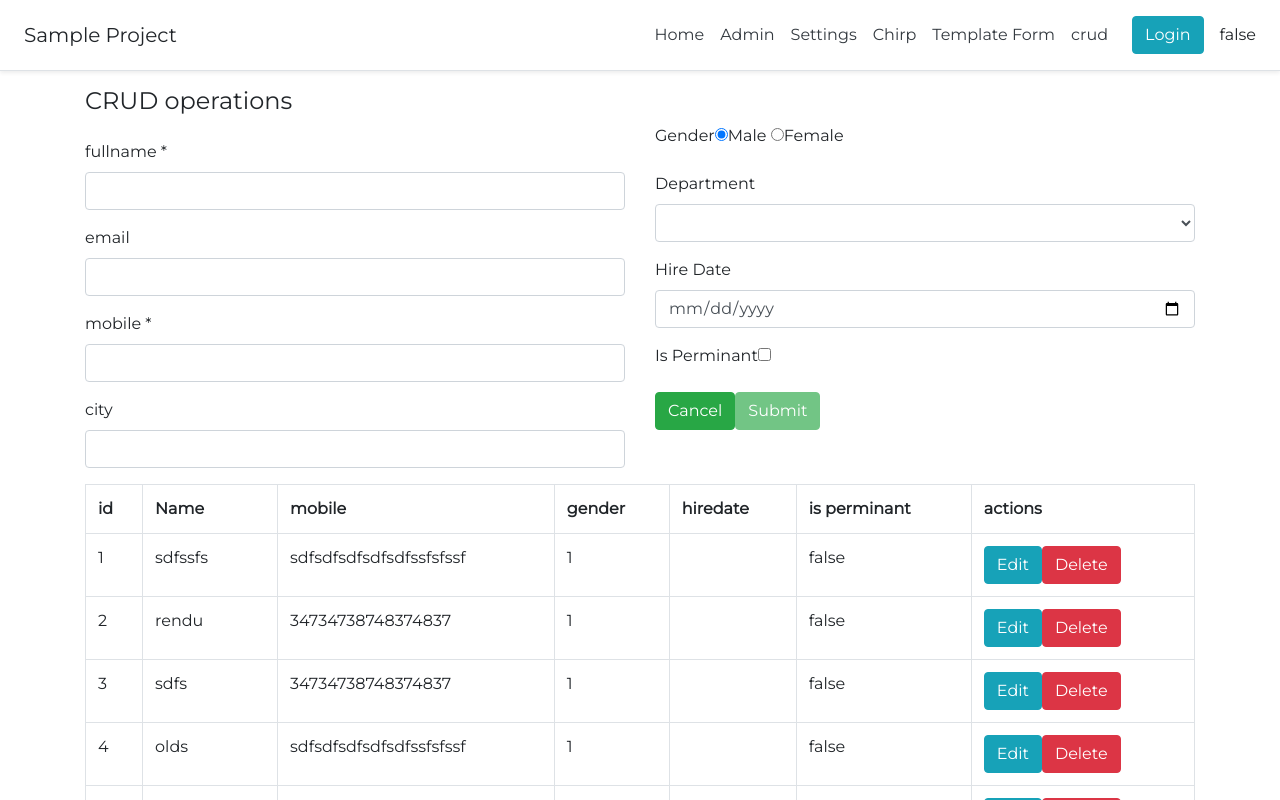
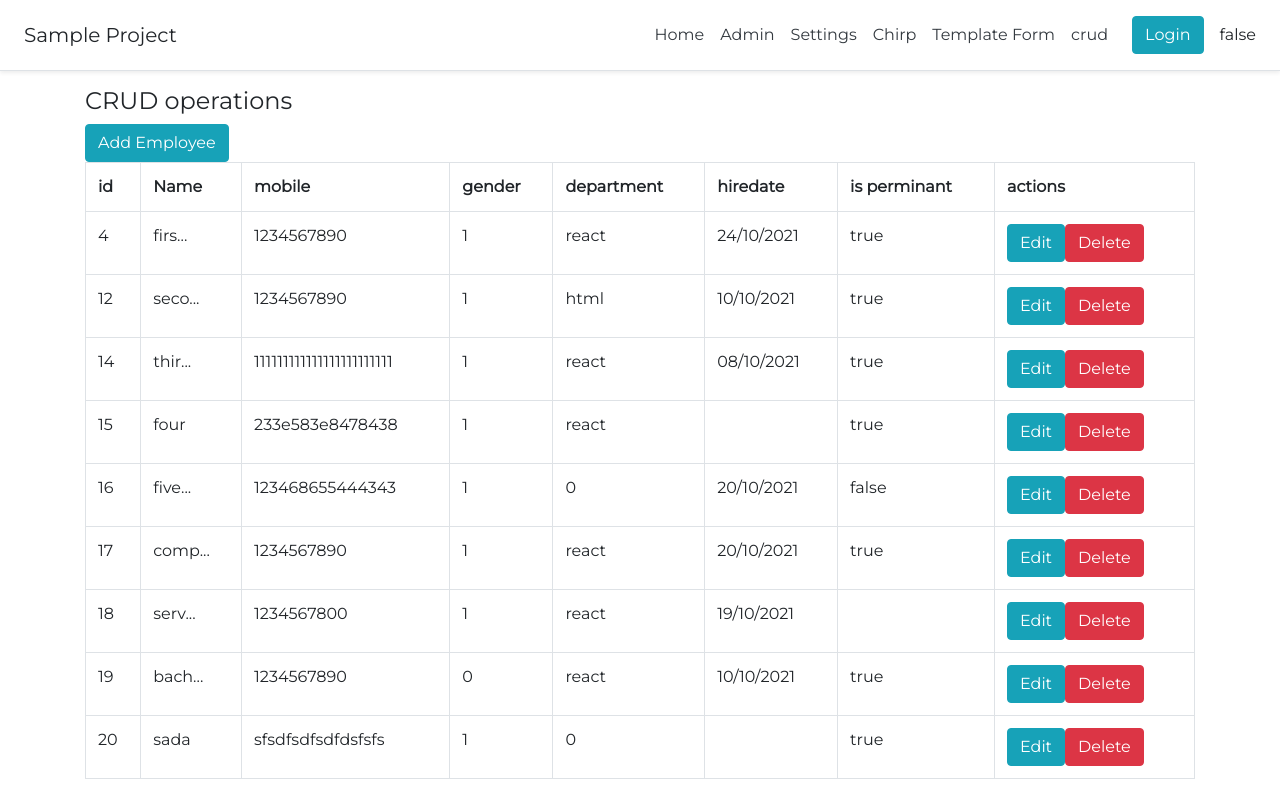
Before and after one commit to SadaDesigner/POC-Project, an Angular app: page /mycrud in a window 1280 px wide. Shown: the top 800 px of the page. Built offline with nearby package versions, Linux system fonts and the light colour scheme; data requests are answered from the project's data file.

Commit message:
crud basic issues fixed

```diff
--- a/db.json
+++ b/db.json
@@ -2,111 +2,111 @@
   "employees": [
     {
       "key": null,
-      "fullname": "sdfssfs",
-      "email": "ds@sa.com",
-      "mobile": "sdfsdfsdfsdfsdfssfsfssf",
+      "fullname": "firstss",
+      "email": "ssf@gmail.cm",
+      "mobile": "1234567890",
+      "city": "hyderabad",
+      "gender": "1",
+      "department": "react",
+      "hireDate": "2021-10-24",
+      "isPerminant": true,
+      "id": 4
+    },
+    {
+      "key": null,
+      "fullname": "second one",
+      "email": "sada@sada.comse",
+      "mobile": "1234567890",
+      "city": "hyderabad",
+      "gender": "1",
+      "department": "html",
+      "hireDate": "2021-10-10",
+      "isPerminant": true,
+      "id": 12
+    },
+    {
+      "key": null,
+      "fullname": "third",
+      "email": "dfdg@sdfs.cm",
+      "mobile": "111111111111111111111111",
+      "city": "hyderabadd",
+      "gender": "1",
+      "department": "react",
+      "hireDate": "2021-10-08",
+      "isPerminant": true,
+      "id": 14
+    },
+    {
+      "key": null,
+      "fullname": "four",
+      "email": "sdfs@sdggsa.com",
+      "mobile": "233e583e8478438",
+      "city": "",
+      "gender": "1",
+      "department": "react",
+      "hireDate": "",
+      "isPerminant": true,
+      "id": 15
+    },
+    {
+      "key": null,
+      "fullname": "fives",
+      "email": "sdfs@sfsdfs.com",
+      "mobile": "123468655444343",
+      "city": "",
+      "gender": "1",
+      "department": 0,
+      "hireDate": "2021-10-20",
+      "isPerminant": false,
+      "id": 16
+    },
+    {
+      "key": null,
+      "fullname": "component",
+      "email": "sdfsd@SS.COM",
+      "mobile": "1234567890",
+      "city": "HDERBAD",
+      "gender": "1",
+      "department": "react",
+      "hireDate": "2021-10-20",
+      "isPerminant": true,
+      "id": 17
+    },
+    {
+      "key": null,
+      "fullname": "service",
+      "email": "service@service.com",
+      "mobile": "1234567800",
+      "city": "dsfsd",
+      "gender": "1",
+      "department": "react",
+      "hireDate": "2021-10-19",
+      "isPerminant": null,
+      "id": 18
+    },
+    {
+      "key": null,
+      "fullname": "bachu",
+      "email": "bachu@gmail.com",
+      "mobile": "1234567890",
+      "city": "hyderabad",
+      "gender": "0",
+      "department": "react",
+      "hireDate": "2021-10-10",
+      "isPerminant": true,
+      "id": 19
+    },
+    {
+      "key": null,
+      "fullname": "sada",
+      "email": "safa@safs.com",
+      "mobile": "sfsdfsdfsdfdsfsfs",
       "city": "",
       "gender": "1",
       "department": 0,
       "hireDate": "",
-      "isPerminant": false,
-      "id": 1
-    },
-    {
-      "key": null,
-      "fullname": "rendu",
-      "email": "sdfs@sdfs.com",
-      "mobile": "34734738748374837",
-      "city": "",
-      "gender": "1",
-      "department": 0,
-      "hireDate": "",
-      "isPerminant": false,
-      "id": 2
-    },
-    {
-      "key": null,
-      "fullname": "sdfs",
-      "email": "sdfs@sdfs.com",
-      "mobile": "34734738748374837",
-      "city": "",
-      "gender": "1",
-      "department": 0,
-      "hireDate": "",
-      "isPerminant": false,
-      "id": 3
-    },
-    {
-      "key": null,
-      "fullname": "olds",
-      "email": "ds@sa.com",
-      "mobile": "sdfsdfsdfsdfsdfssfsfssf",
-      "city": "",
-      "gender": "1",
-      "department": 0,
-      "hireDate": "",
-      "isPerminant": false,
-      "id": 4
-    },
-    {
-      "key": null,
-      "fullname": "sdfssfs",
-      "email": "ds@sa.com",
-      "mobile": "sdfsdfsdfsdfsdfssfsfssf",
-      "city": "s",
-      "gender": "1",
-      "department": 0,
-      "hireDate": "",
-      "isPerminant": false,
-      "id": 5
-    },
-    {
-      "key": null,
-      "fullname": "old",
-      "email": "ds@sa.com",
-      "mobile": "sdfsdfsdfsdfsdfssfsfssf",
-      "city": "",
-      "gender": "1",
-      "department": 0,
-      "hireDate": "",
-      "isPerminant": false,
-      "id": 7
-    },
-    {
-      "key": null,
-      "fullname": "server",
-      "email": "ds@sa.com",
-      "mobile": "sdfsdfsdfsdfsdfssfsfssf",
-      "city": "s",
-      "gender": "1",
-      "department": 0,
-      "hireDate": "",
-      "isPerminant": false,
-      "id": 9
-    },
-    {
-      "key": null,
-      "fullname": "sada",
-      "email": "ds@sa.com",
-      "mobile": "sdfsdfsdfsdfsdfssfsfssf",
-      "city": "",
-      "gender": "1",
-      "department": 0,
-      "hireDate": "",
-      "isPerminant": false,
-      "id": 10
-    },
-    {
-      "key": null,
-      "fullname": "sada edit",
-      "email": "ds@sa.com",
-      "mobile": "sdfsdfsdfsdfsdfssfsfssf",
-      "city": "",
-      "gender": "1",
-      "department": 0,
-      "hireDate": "",
-      "isPerminant": false,
-      "id": 11
+      "isPerminant": true,
+      "id": 20
     }
   ]
 }
--- a/package.json
+++ b/package.json
@@ -3,7 +3,7 @@
   "version": "0.0.0",
   "scripts": {
     "ng": "ng",
-    "start": "ng serve",
+    "start": "ng serve | json-server --watch db.json",
     "build": "ng build",
     "test": "ng test",
     "lint": "ng lint",
--- a/src/app/app-routing.module.ts
+++ b/src/app/app-routing.module.ts
@@ -9,6 +9,7 @@ import { NotfoundComponent } from './notfound/notfound.component';
 import { TemplateformComponent } from './templateform/templateform.component';
 import { myGuard } from './guards/myguard.service';
 import { CrudComponent } from './crud/crud.component';
+import { EmployeeComponent } from './crud/employee/employee.component';
 
 const routes: Routes = [
   {path : '', redirectTo: '/dashboard', pathMatch: 'full'},
@@ -21,6 +22,7 @@ const routes: Routes = [
   {path:  'not-found', component: NotfoundComponent },
   {path: 'template-form', component: TemplateformComponent},
   {path: 'mycrud', component:CrudComponent},
+  {path: 'addemployee', component: EmployeeComponent},
   {path:  '**', redirectTo: 'not-found'}
 
 
--- a/src/app/app.module.ts
+++ b/src/app/app.module.ts
@@ -23,6 +23,7 @@ import { gridFilter } from './cpipe/gridfilter.pipe';
 import { CrudComponent } from './crud/crud.component';
 import { EmployeeComponent } from './crud/employee/employee.component';
 import { CrudserviceService } from './crudservice.service';
+import { filterPipe } from './crud/filterpipe.pipe.'
 
 
 
@@ -44,7 +45,8 @@ import { CrudserviceService } from './crudservice.service';
     TruncatePipe,
     gridFilter,
     CrudComponent,
-    EmployeeComponent
+    EmployeeComponent,
+    filterPipe
 
 
   ],
--- a/src/app/crud/crud.component.html
+++ b/src/app/crud/crud.component.html
@@ -1,6 +1,8 @@
 <h4>CRUD operations</h4>
+<!--
+<app-employee [employeelist] ="employeelist"></app-employee> -->
 
-<app-employee [employeelist] ="employeelist"></app-employee>
+<button class="btn btn-info" routerLink="/addemployee" (click)="gotoAddEmployee()">Add Employee</button>
 
 <table class="table table-bordered">
   <tr>
@@ -8,18 +10,21 @@
     <th>Name</th>
     <th>mobile</th>
     <th>gender</th>
+    <th>department</th>
     <th>hiredate</th>
     <th>is perminant</th>
     <th>actions</th>
   </tr>
   <tr *ngFor="let employee of employeelist">
       <td>{{employee.id}}</td>
-    <td>{{employee.fullname}}</td>
+    <td>{{employee.fullname | filterPipe:4}}</td>
     <td>{{employee.mobile}}</td>
     <td>{{employee.gender}}</td>
-    <td>{{employee.hiredata}}</td>
+    <td>{{employee.department}}</td>
+    <td>{{employee.hireDate | date: 'dd/MM/yyyy'}}</td>
     <td>{{employee.isPerminant}}</td>
     <td>    <button class="btn btn-info" (click)="editEmpoyee(employee.id, employee)">Edit</button>
         <button class="btn btn-danger" (click)="deleteEmployee(employee.id)">Delete</button></td>
   </tr>
+
 </table>
--- a/src/app/crud/crud.component.ts
+++ b/src/app/crud/crud.component.ts
@@ -1,5 +1,6 @@
 import { ThrowStmt } from '@angular/compiler';
 import { Component, OnInit } from '@angular/core';
+import { Router } from '@angular/router';
 import { CrudserviceService } from '../crudservice.service';
 
 @Component({
@@ -9,7 +10,7 @@ import { CrudserviceService } from '../crudservice.service';
 })
 export class CrudComponent implements OnInit {
 
-  constructor(public cs:CrudserviceService) { }
+  constructor(public cs:CrudserviceService, private route:Router) { }
 employeelist :any;
 
 
@@ -31,6 +32,11 @@ employeelist :any;
 
   editEmpoyee(cuserid, cuser) {
     this.cs.editMode = true;
+    this.cs.editMode = true;
+    this.route.navigate(['/addemployee'])
+    this.cs.getCobjId = cuserid;  //sending current id through cuserid parameter to the service
+
+
       this.cs.prepopulatevalues(cuserid, cuser)
 
 
@@ -40,6 +46,11 @@ employeelist :any;
     // })
   }
 
+
+  gotoAddEmployee() {
+    this.cs.editMode = false;
+  }
+
   ngOnInit(): void {
 
     this.getEmployees()
--- a/src/app/crud/employee/employee.component.html
+++ b/src/app/crud/employee/employee.component.html
@@ -1,5 +1,7 @@
 <form action="" [formGroup]="cs.form" (submit)="formSubmit(cs.form.value)">
-
+<div class="row">
+    <div class="col-12"><h3 [hidden]="cs.editMode">Add Employee</h3> <h3 [hidden]="!cs.editMode">Edit Employee</h3></div>
+</div>
     <div class="row">
         <div class="col-6">
             <div class="form-group">
@@ -42,7 +44,7 @@
             <div class="form-group">
                 <label for="">Department</label>
                <select name="" id="" class="form-control" formControlName="department">
-                   <option value="{{dep.id}}" *ngFor="let dep of cs.departments">{{dep.name}}</option>
+                   <option value="{{dep.name}}" *ngFor="let dep of cs.departments">{{dep.name}}</option>
                </select>
 
 
@@ -64,9 +66,11 @@
 
             <div class="row">
                 <div class="col">
-                    <button (click)="onClick()" class="btn btn-success">Cancel</button>
-                    <button [hidden]="cs.editMode" [disabled]="cs.form.invalid" class="btn btn-success" type="submit">Submit</button>
-                    <button [hidden]="!cs.editMode" class="btn btn-success" type="button" (click)="formUpdate(cs.form.value)">Update</button>
+                    <button (click)="onClick()" class="btn btn-success" routerLink="/mycrud">Cancel</button>
+                    <button *ngIf="!cs.editMode" [disabled]="cs.form.invalid" class="btn btn-success" type="submit">Submit</button>
+                    <button *ngIf="cs.editMode"  class="btn btn-success" type="button" (click)="formUpdate(cs.form.value)">Update</button>
+
+
                 </div>
             </div>
         </div>
--- a/src/app/crud/employee/employee.component.ts
+++ b/src/app/crud/employee/employee.component.ts
@@ -1,6 +1,8 @@
-import { Component, Input, OnInit, ViewChild } from '@angular/core';
+import { AfterViewInit, Component, Input, OnInit, ViewChild } from '@angular/core';
+import { Router } from '@angular/router';
 import { CrudserviceService } from 'src/app/crudservice.service';
 import { CrudComponent } from '../crud.component';
+
 
 @Component({
   selector: 'app-employee',
@@ -9,7 +11,7 @@ import { CrudComponent } from '../crud.component';
 })
 export class EmployeeComponent implements OnInit {
 
-  constructor(public cs:CrudserviceService) { }
+  constructor(public cs:CrudserviceService, public route:Router) { }
 
 
   @Input('employeelist') employeelist:any;
@@ -17,22 +19,18 @@ export class EmployeeComponent implements OnInit {
 
 
 
-  @ViewChild('CrudComponent') crudcomponent:CrudComponent;
-  ngOnInit(): void {
-
-  }
-
   onClick() {
     this.cs.form.reset()
   }
 
 
   formSubmit(form) {
+
     this.cs.postuser(form).subscribe((res) => {
       this.employeelist.push(form)
 
     })
-
+    this.route.navigate(['/mycrud'])
     this.cs.form.reset()
   }
 
@@ -43,10 +41,16 @@ export class EmployeeComponent implements OnInit {
     //  return data
 
     })
-    window.location.reload()
-    debugger;
-    this.crudcomponent.getEmployees()
+    this.route.navigate(['/mycrud'])
+   // window.location.reload()
+
+    //this.crudcomponent.getEmployees()
 
   }
 
+  ngOnInit(): void {
+
+  }
+
+
 }
--- /dev/null
+++ b/src/app/crud/filterpipe.pipe..ts
@@ -0,0 +1,15 @@
+import { Pipe, PipeTransform  } from "@angular/core";
+@Pipe({
+    name: 'filterPipe'
+})
+export class filterPipe implements PipeTransform {
+    transform(value, parameter) {
+            if(value.length > parameter) {
+                    return value.substr(0, parameter) + '...'
+            }
+            else {
+                return value;
+            }
+        }
+
+}
--- a/src/app/crudservice.service.ts
+++ b/src/app/crudservice.service.ts
@@ -58,9 +58,9 @@ export class CrudserviceService {
     )
   }
 
-url = 'http://localhost:3021/employees'
+url = 'http://localhost:3000/employees'
 
-getCobjId:any;
+getCobjId: number;
 editMode: boolean = false;
   prepopulatevalues(cuserid, cuser) {
     this.form.setValue(cuser)
@@ -80,7 +80,7 @@ postuser(user) {
 
 
 updateuser(cuser) {
-  return this.http.put(this.url + '/' +  4, cuser)
+  return this.http.put(this.url + '/' +  this.getCobjId, cuser)
 }
 deleteuser(userid) {
   return this.http.delete(this.url + '/' + userid)
```
Also changed, not shown: 2 other files (tests, documents, lock files or other folders).
